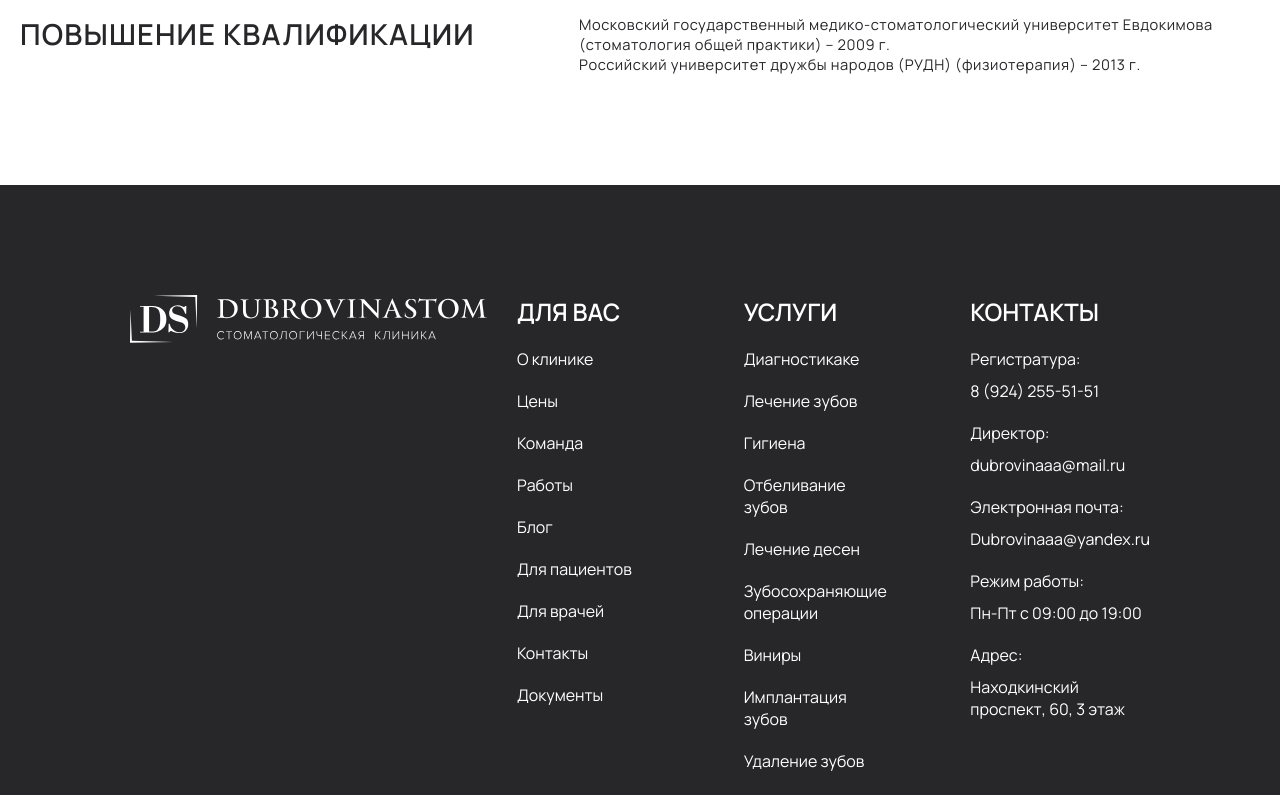
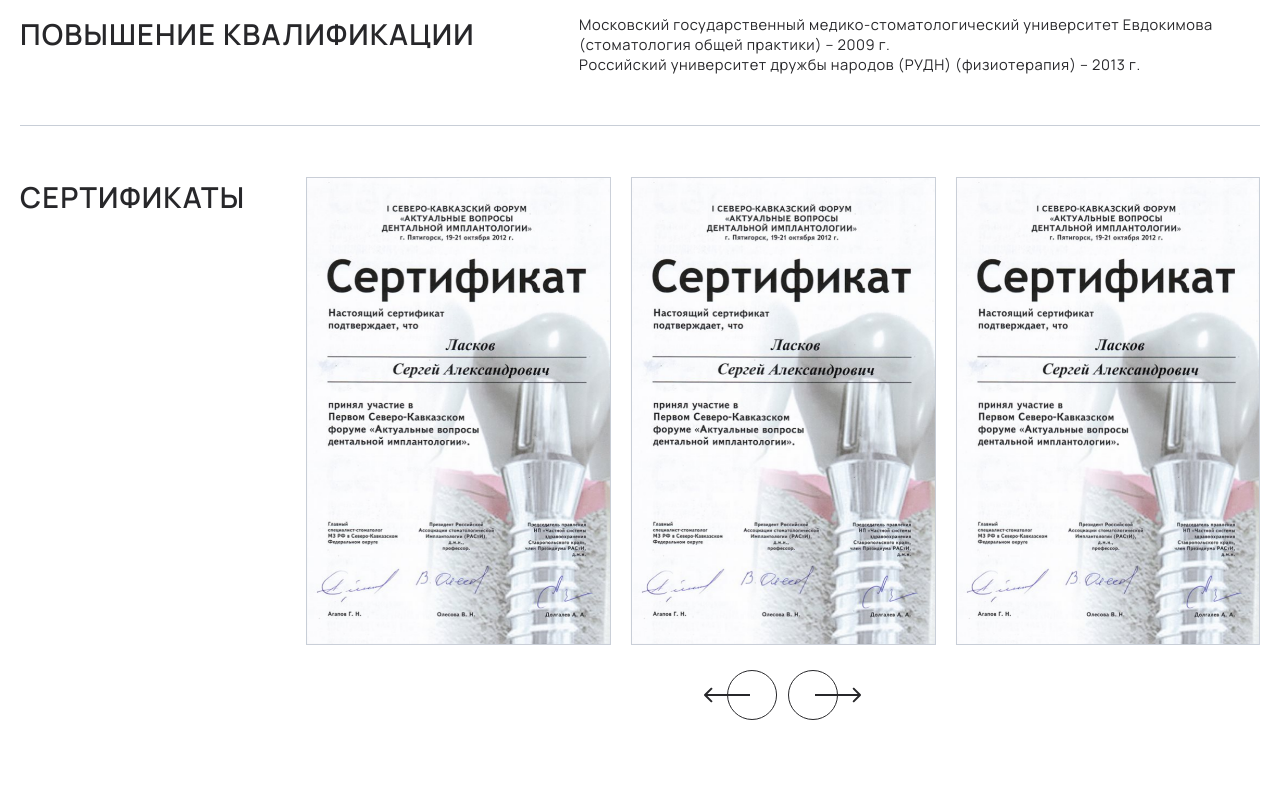
Before and after one commit to blessMe-Padre/dubrovina-client, a Next.js app: page /specialists/1 in a window 1280 px wide. Shown: the part 1640-2435 px from the top of the page. Built offline with nearby package versions, Linux system fonts and the light colour scheme.

Commit message:
feat: добавляет слайдер

```diff
--- a/app/(pages)/specialists/[id]/page.jsx
+++ b/app/(pages)/specialists/[id]/page.jsx
@@ -4,6 +4,12 @@
 import styles from './style.module.scss';
 import Image from 'next/image';
 import { Button, Popup } from '@/app/components';
+
+import { Swiper, SwiperSlide } from 'swiper/react';
+import { Navigation } from 'swiper/modules'
+import SwiperNavButtons from "../../../components/SwiperNavButtons/SwiperNavButtons";
+import 'swiper/css';
+import 'swiper/css/navigation';
 
 export default function page({ params }) {
 
@@ -76,6 +82,68 @@
                             <p>Российский университет дружбы народов (РУДН) (физиотерапия) – 2013 г.</p>
                         </div>
                     </div>
+
+                    <div className={`${styles.about_row} ${styles.about_row_slider}`}>
+                        <div className={styles.about_title}>
+                            <h2>сертификаты</h2>
+                        </div>
+                        <div className={`${styles.about_wrapper} about_wrapper`}>
+                            <Swiper
+                                spaceBetween={20}
+                                slidesPerView={3}
+                                modules={[Navigation]}
+                                breakpoints={{
+                                    320: { slidesPerView: 1 },
+                                    560: { slidesPerView: 2 },
+                                    768: { slidesPerView: 3 },
+                                }}
+                            >
+
+                                <SwiperSlide>
+                                    <div className={styles.image_slide}>
+                                        <Image
+                                            src='/remove_from_server/sert-1.png'
+                                            alt='Dubrovina logo'
+                                            width={292}
+                                            height={449}
+                                            className="dsv-image"
+                                        />
+                                    </div>
+                                </SwiperSlide>
+                                <SwiperSlide><div className={styles.image_slide}>
+                                    <Image
+                                        src='/remove_from_server/sert-1.png'
+                                        alt='Dubrovina logo'
+                                        width={292}
+                                        height={449}
+                                        className="dsv-image"
+                                    />
+                                </div></SwiperSlide>
+                                <SwiperSlide><div className={styles.image_slide}>
+                                    <Image
+                                        src='/remove_from_server/sert-1.png'
+                                        alt='Dubrovina logo'
+                                        width={292}
+                                        height={449}
+                                        className="dsv-image"
+                                    />
+                                </div></SwiperSlide>
+                                <SwiperSlide><div className={styles.image_slide}>
+                                    <Image
+                                        src='/remove_from_server/sert-1.png'
+                                        alt='Dubrovina logo'
+                                        width={292}
+                                        height={449}
+                                        className="dsv-image"
+                                    />
+                                </div></SwiperSlide>
+
+                                <SwiperNavButtons
+                                    addClass={'buttons_bottom'}
+                                />
+                            </Swiper>
+                        </div>
+                    </div>
                 </section>
             </div>
 
--- a/app/(pages)/specialists/[id]/style.module.scss
+++ b/app/(pages)/specialists/[id]/style.module.scss
@@ -88,3 +88,23 @@
         max-width: 100%;
     }
 }
+
+.about_wrapper {
+    position: relative;
+    min-width: 0;
+}
+
+.image_slide {
+    min-height: 260px;
+    position: relative;
+}
+
+.image_slide img {
+    width: 100%;
+    height: 100%;
+    object-fit: cover;
+}
+
+.about_row_slider {
+    @include adaptiv-value("gap", 100, 30);
+}
--- a/app/components/SpecialistCard/styles.module.css
+++ b/app/components/SpecialistCard/styles.module.css
@@ -1,6 +1,6 @@
 .item {
     background-color: var(--gray_light);
-    height: auto;
+    height: 100%;
 }
 
 .item_content {
--- a/app/globals.css
+++ b/app/globals.css
@@ -168,6 +168,11 @@
   margin-bottom: 20px;
 }
 
-.specialists_wrapper .swiper-wrapper {
+.specialists_wrapper .swiper-wrapper,
+.about_wrapper .swiper-wrapper {
   padding-bottom: 80px;
 }
+
+.swiper-slide {
+  height: auto !important;
+}
```
Also changed, not shown: public/icons/zoom.svg (added), public/remove_from_server/sert-1.png (added).
